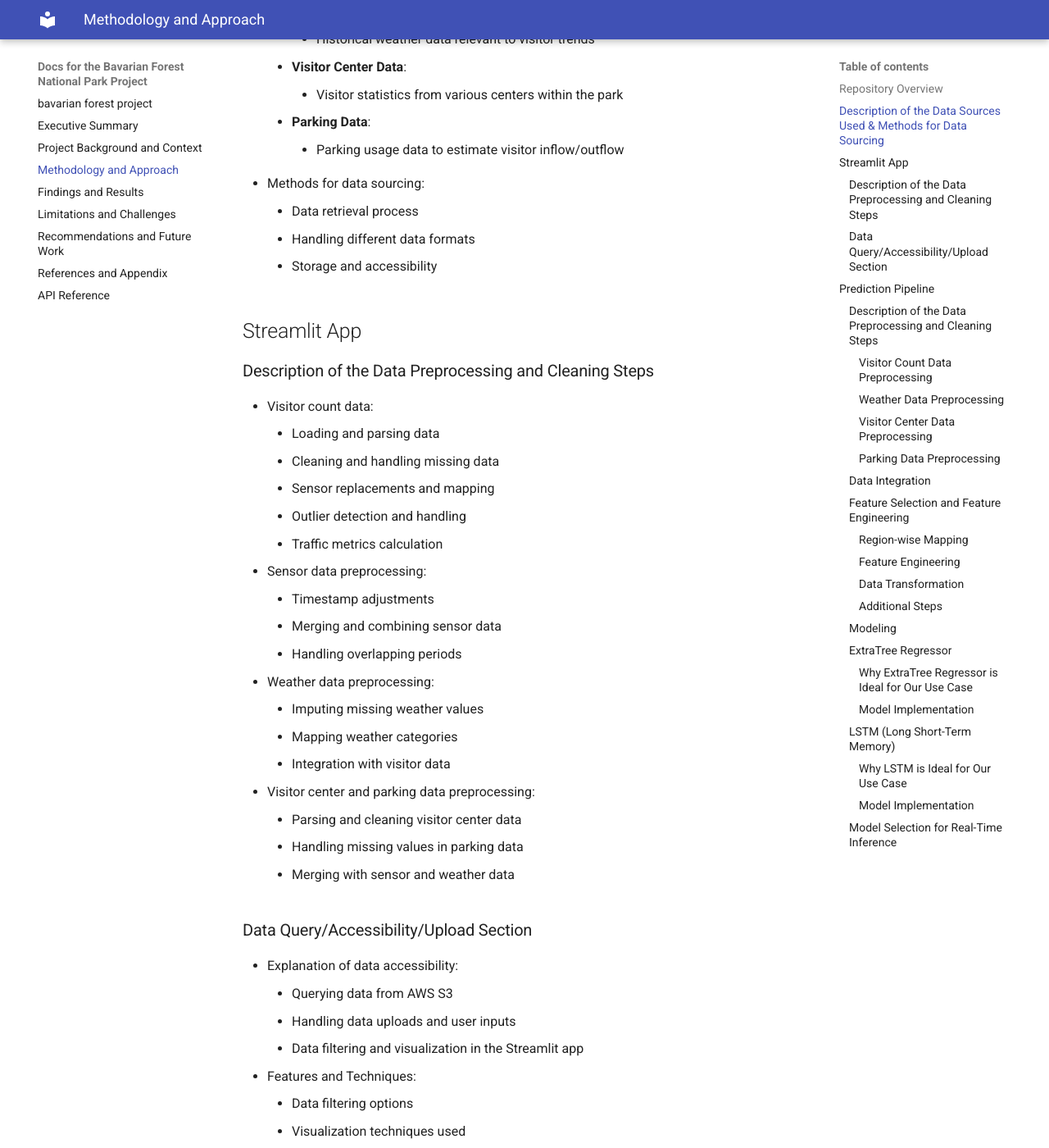
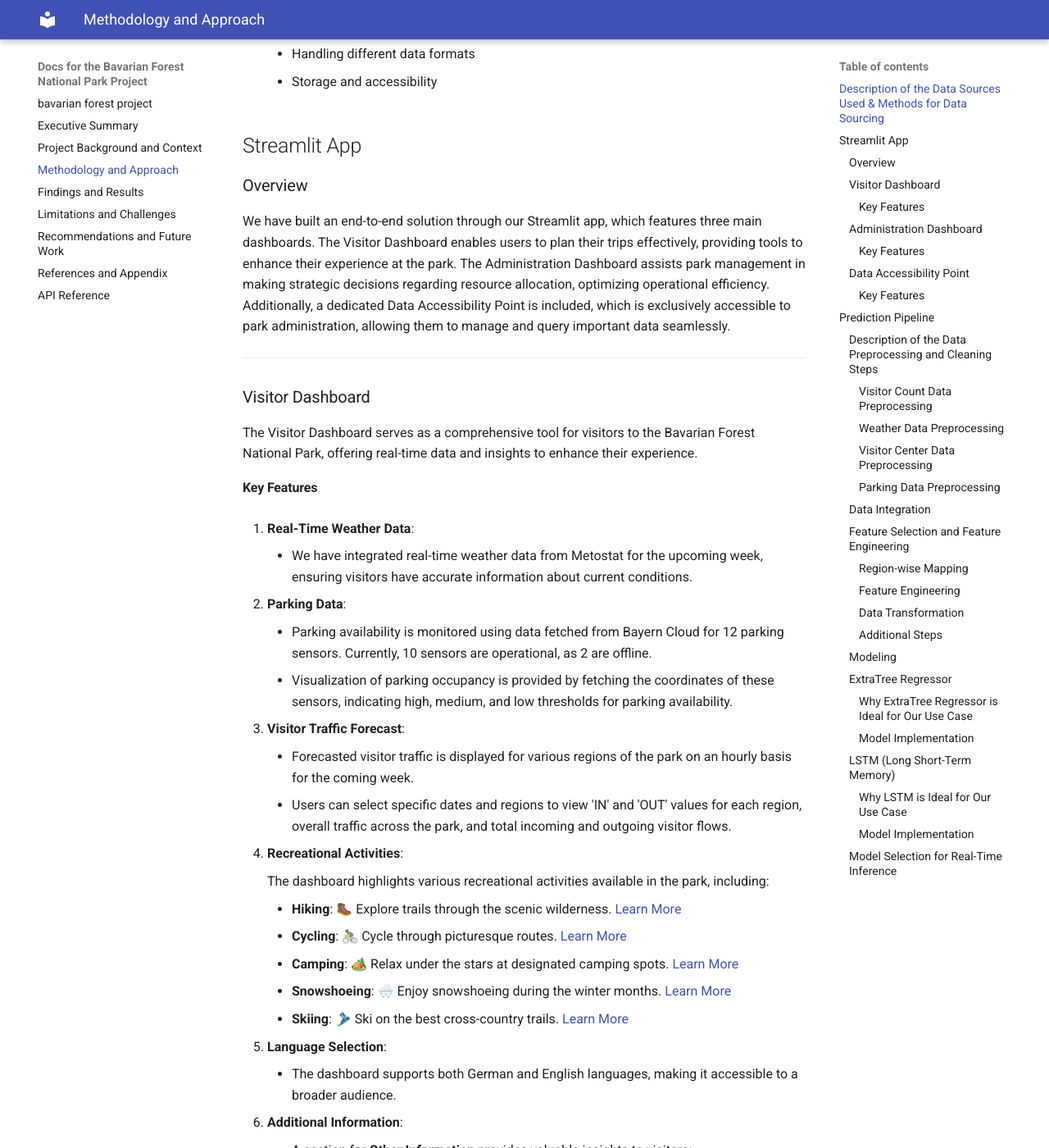
Before and after one commit to m-mango/bavarian-forest-visitor-monitoring-dssgx-24, an MkDocs documentation site: the page built from docs/methodology-and-approach.md, in a window 1280 px wide and 1400 px high, scrolled down 590 px. Shown: the whole window at 82% size. Built offline with MkDocs 1.6.1 and Material for MkDocs 9.7.7, drawn with Linux system fonts in a browser that asks for light colours; some of the changed text lies outside the part shown.

Commit message:
add documentation of streamlit app in methodology section

```diff
--- a/docs/methodology-and-approach.md
+++ b/docs/methodology-and-approach.md
@@ -1,10 +1,4 @@
 #  Methodology and Approach
-
-## Repository Overview
-- Explanation of the code structure:
-    - Overview of folders and files
-    - Key scripts and their purposes
-    - Description of helper modules
 
 ## Description of the Data Sources Used & Methods for Data Sourcing
 - List of data sources:
@@ -22,35 +16,97 @@
     - Storage and accessibility
 
 ## Streamlit App
-### Description of the Data Preprocessing and Cleaning Steps
-- Visitor count data:
-    - Loading and parsing data
-    - Cleaning and handling missing data
-    - Sensor replacements and mapping
-    - Outlier detection and handling
-    - Traffic metrics calculation
-- Sensor data preprocessing:
-    - Timestamp adjustments
-    - Merging and combining sensor data
-    - Handling overlapping periods
-- Weather data preprocessing:
-    - Imputing missing weather values
-    - Mapping weather categories
-    - Integration with visitor data
-- Visitor center and parking data preprocessing:
-    - Parsing and cleaning visitor center data
-    - Handling missing values in parking data
-    - Merging with sensor and weather data
+### Overview
+We have built an end-to-end solution through our Streamlit app, which features three main dashboards. The Visitor Dashboard enables users to plan their trips effectively, providing tools to enhance their experience at the park. The Administration Dashboard assists park management in making strategic decisions regarding resource allocation, optimizing operational efficiency. Additionally, a dedicated Data Accessibility Point is included, which is exclusively accessible to park administration, allowing them to manage and query important data seamlessly.
 
-### Data Query/Accessibility/Upload Section
-- Explanation of data accessibility:
-    - Querying data from AWS S3
-    - Handling data uploads and user inputs
-    - Data filtering and visualization in the Streamlit app
-- Features and Techniques:
-    - Data filtering options
-    - Visualization techniques used
-    - User interface elements
+---
+
+### Visitor Dashboard
+
+The Visitor Dashboard serves as a comprehensive tool for visitors to the Bavarian Forest National Park, offering real-time data and insights to enhance their experience.
+
+#### Key Features
+
+1. **Real-Time Weather Data**:
+    - We have integrated real-time weather data from Metostat for the upcoming week, ensuring visitors have accurate information about current conditions.
+
+2. **Parking Data**:
+    - Parking availability is monitored using data fetched from Bayern Cloud for 12 parking sensors. Currently, 10 sensors are operational, as 2 are offline.
+    - Visualization of parking occupancy is provided by fetching the coordinates of these sensors, indicating high, medium, and low thresholds for parking availability.
+
+3. **Visitor Traffic Forecast**:
+    - Forecasted visitor traffic is displayed for various regions of the park on an hourly basis for the coming week.
+    - Users can select specific dates and regions to view 'IN' and 'OUT' values for each region, overall traffic across the park, and total incoming and outgoing visitor flows.
+
+4. **Recreational Activities**:
+
+    The dashboard highlights various recreational activities available in the park, including:
+
+    - **Hiking**: 🥾 Explore trails through the scenic wilderness. [Learn More](https://www.nationalpark-bayerischer-wald.bayern.de/english/visitor/hiking/index.htm)
+    - **Cycling**: 🚴‍♂️ Cycle through picturesque routes. [Learn More](https://www.nationalpark-bayerischer-wald.bayern.de/english/visitor/bicycling/index.htm)
+    - **Camping**: 🏕️ Relax under the stars at designated camping spots. [Learn More](https://www.nationalpark-bayerischer-wald.bayern.de/english/visitor/facilities/camping/index.htm)
+    - **Snowshoeing**: 🌨️ Enjoy snowshoeing during the winter months. [Learn More](https://www.nationalpark-bayerischer-wald.bayern.de/english/visitor/snowshoeing/index.htm)
+    - **Skiing**: 🎿 Ski on the best cross-country trails. [Learn More](https://www.nationalpark-bayerischer-wald.bayern.de/english/visitor/cross_country_skiing/index.htm)
+
+5. **Language Selection**:
+    - The dashboard supports both German and English languages, making it accessible to a broader audience.
+
+6. **Additional Information**:
+
+    - A section for **Other Information** provides valuable insights to visitors:
+        - **Visitor Centers**: 🏛️ Information about the main visitor centers in the Bavarian Forest. [Learn More](https://www.nationalpark-bayerischer-wald.bayern.de/english/visitor/facilities/index.htm)
+        - **Popular Entrances to the Park**:
+            - **Entrance 1: Falkenstein**: Access to hiking trails and the Falkenstein mountain. [Learn More](https://www.nationalpark-bayerischer-wald.bayern.de/english/visitor/facilities/npc_falkenstein/index.htm)
+            - **Entrance 2: Lusen**: Gateway to challenging trails on the Lusen mountain. [Learn More](https://www.nationalpark-bayerischer-wald.bayern.de/english/visitor/facilities/npc_lusen/index.htm)
+        - **Best Way to Get There**: 🚌 Information on transportation options to reach the Bavarian Forest. [Learn More](https://www.nationalpark-bayerischer-wald.bayern.de/english/service/getting_there/index.htm)
+
+---
+
+
+### Administration Dashboard
+
+The Administration Dashboard is designed to assist park management in making strategic decisions based on comprehensive data and analytics. It provides essential insights into visitor counts and parking occupancy to optimize operational efficiency.
+
+#### Key Features
+
+1. **Forecasted Hourly Predictions**:
+    - The dashboard presents the distribution of forecasted visitor traffic across the park for the next seven days, allowing administrators to anticipate visitor flows and plan resources accordingly.
+
+2. **Absolute Visitor Counts**:
+    - Unlike the Visitor Dashboard, the Administration Dashboard provides absolute numbers for visitor counts, enabling precise tracking of park attendance. Visualizations of these counts help in understanding trends and patterns over time.
+
+3. **Real-Time Parking Occupancy**:
+    - Real-time data for parking occupancy is displayed for 10 out of 12 parking sensors. For each selected location, the dashboard shows:
+        - **Available Spaces**: The current number of available parking spaces.
+        - **Capacity**: The total capacity of the selected parking area.
+        - **Occupancy Rate**: The percentage of the parking area currently occupied.
+
+---
+
+### Data Accessibility Point
+
+The Data Accessibility Point provides park administration with a seamless interface for managing and querying important data. It includes features for both uploading and downloading data, ensuring efficient data handling.
+
+#### Key Features
+
+1. **Data Upload Section**:
+    - Administrators can upload data related to:
+
+        - **Visitor Count Sensors**
+        - **Visitor Count Centers**
+        - **Other Data Types**
+
+    - Before uploading, users can preview the entire dataset and generate a data summary report using Pandas Profiling. This allows for a quick assessment of the data quality and structure.
+    - Once reviewed, the uploaded data is stored securely in the system for future access and analysis.
+
+2. **Data Download Section**:
+    - Users can select specific data categories to download, including:
+        - **Visitor Count Sensors**
+        - **Visitor Count Centers**
+        - **Other Categories**
+    - A preview of the selected data will be available, ensuring that users can verify the information before downloading.
+
+---
 
 ## Prediction Pipeline
 ### Description of the Data Preprocessing and Cleaning Steps
```
